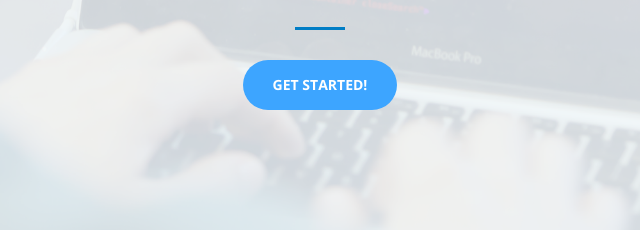
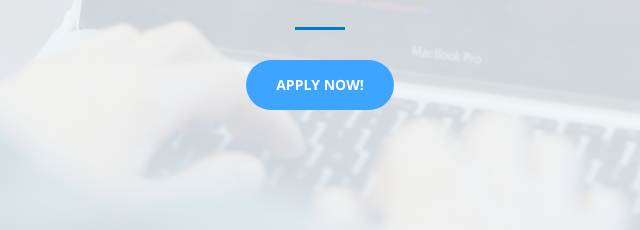
Before and after one commit to austen-weinhart/austen-weinhart.github.io, a website: page index.html in a window 1280 px wide. Shown: the part 536-766 px from the top of the page, 320-960 px from the left. Drawn offline with nearby package versions, Linux system fonts and the light colour scheme.

Commit message:
Adding apply now button

```diff
--- a/index.html
+++ b/index.html
@@ -85,7 +85,7 @@
                 <img class="main-logo" src="/img/coding-autism-logo-landing-092916.png" alt="Coding Autism">
                 <hr>
 <!--                <img id="autism-video" src="img/youtube-vid.jpg">-->
-                <a href="#about" class="btn btn-primary btn-xl page-scroll">Get Started!</a>
+                <a href="#waitlist" class="btn btn-primary btn-xl page-scroll">Apply Now!</a>
             </div>
         </div>
     </header>
```
